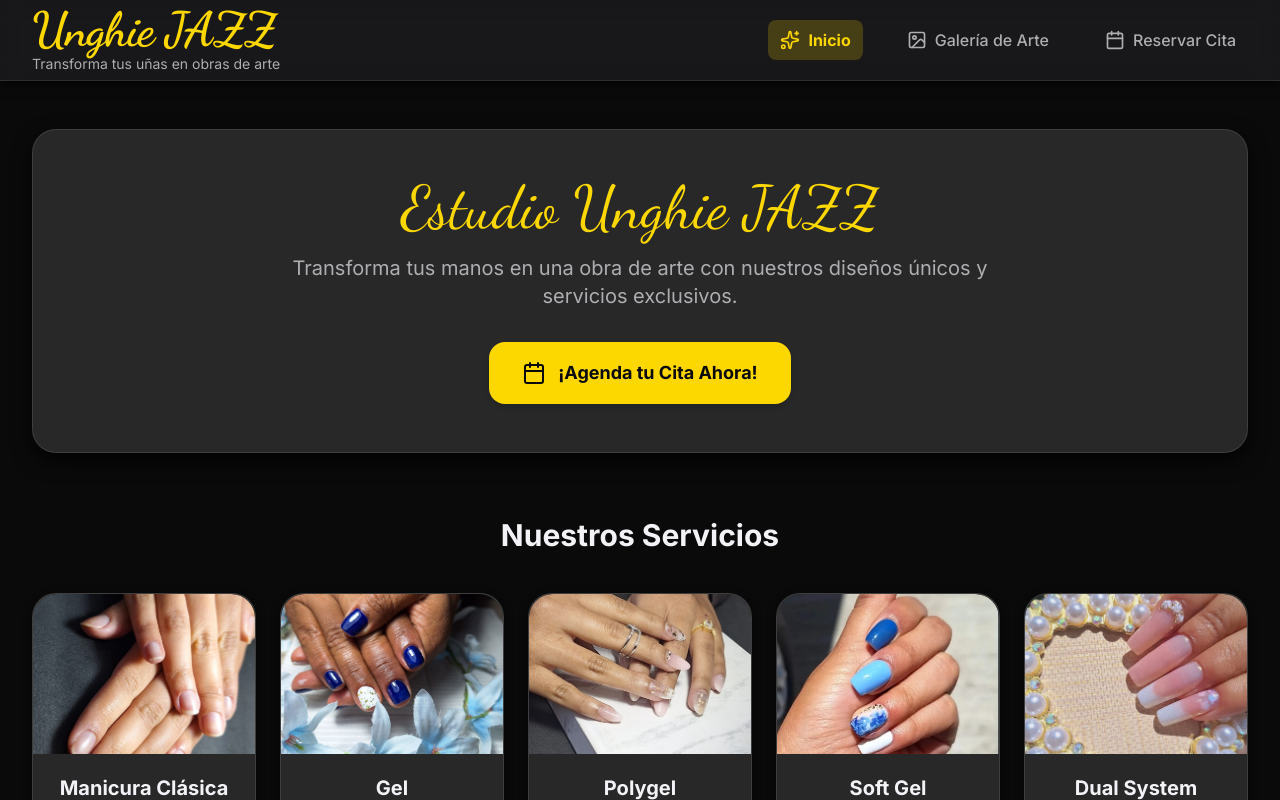
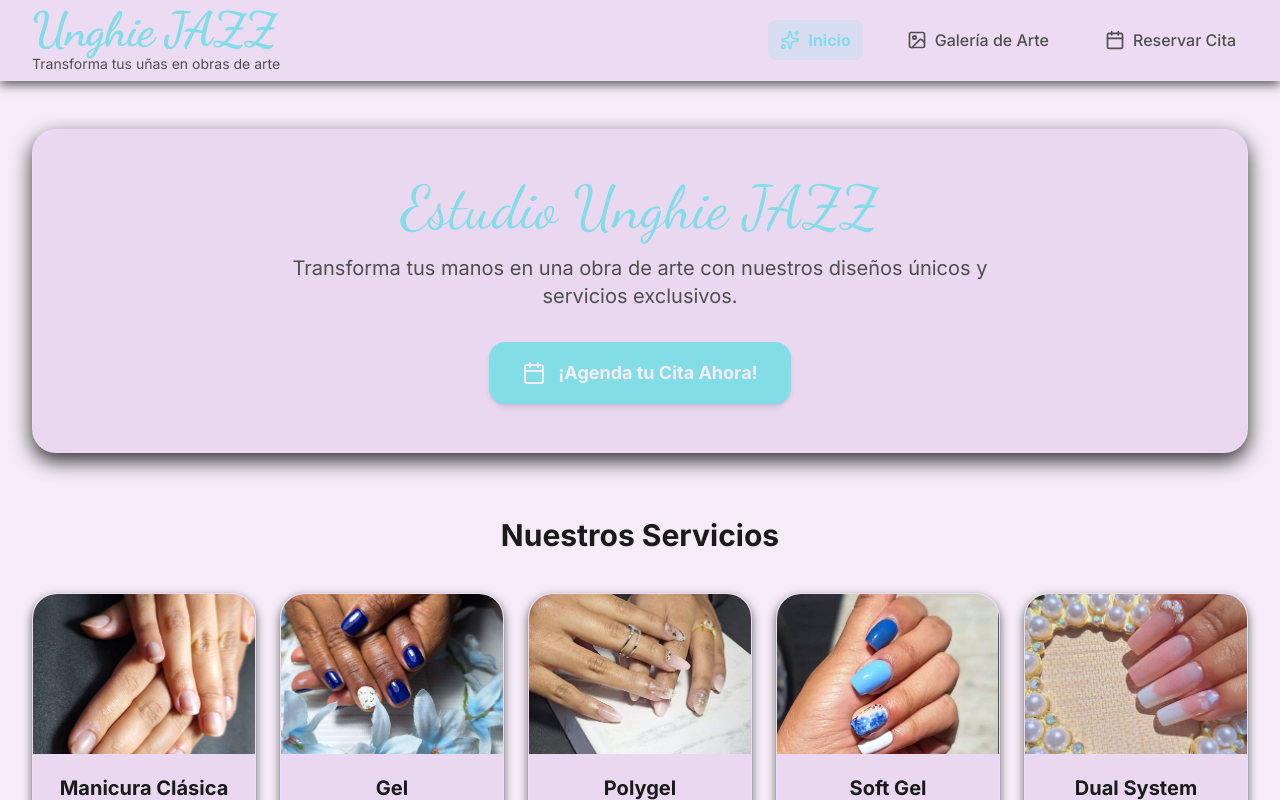
Before and after one commit to Efren-Garza-Z/estudio-unghie-jazz, a React (Vite) app: page / in a window 1280 px wide. Shown: the top 800 px of the page. Built offline with nearby package versions, Linux system fonts and the light colour scheme.

Commit message:
Update color palette and social links
Changed the Tailwind color palette to a lighter theme and updated accent colors. Modified social media URLs in Footer.jsx to reflect actual client information.

```diff
--- a/src/components/Footer.jsx
+++ b/src/components/Footer.jsx
@@ -4,8 +4,8 @@ import qrWH from '../assets/QR_WH.jpeg';
 
 const socialLinks = {
     // Estas URLs deberán ser actualizadas con la información real del cliente
-    facebook: 'https://facebook.com/tuestetica',
-    instagram: 'https://instagram.com/tuestetica',
+    facebook: 'https://www.facebook.com/share/16N4ktjTBX/',
+    instagram: 'https://www.instagram.com/estudio_unghie_jazz?igsh=d3Z6aTJhbDR2Z3Nu',
     whatsapp: 'tel:2211562234',
     phone: 'tel:2211562234',
     address: 'https://maps.app.goo.gl/79Fa9n9KRSniiZvf7',
--- a/src/index.css
+++ b/src/index.css
@@ -1,6 +1,7 @@
 @tailwind base;
 @tailwind components;
 @tailwind utilities;
+
 
 /* ESTILO GLOBAL: Aplica la paleta oscura y la fuente 'Inter' al cuerpo */
 body {
--- a/tailwind.config.js
+++ b/tailwind.config.js
@@ -14,16 +14,16 @@ export default {
       },
       colors: {
         // Paleta de colores iOS-like (versión Negro/Dorado)
-        'dark-bg': '#0A0A0A',         // Fondo negro muy oscuro, casi absoluto
-        'dark-surface': '#1C1C1E',    // Fondo de componentes base (un gris muy oscuro)
-        'dark-card': '#282828',       // Fondo de tarjetas/elementos anidados (un gris oscuro intermedio)
+        'dark-bg': '#F5ECF7',         // Fondo negro muy oscuro, casi absoluto
+        'dark-surface': '#EAD8F0',    // Fondo de componentes base (un gris muy oscuro)
+        'dark-card': '#EAD8F0',       // Fondo de tarjetas/elementos anidados (un gris oscuro intermedio)
 
-        'gold-accent': '#FCD700',     // Dorado principal para acentos (Gold)
-        'gold-secondary': '#DAA520',  // Dorado secundario (Goldenrod)
+        'gold-accent': '#82DDE7',     // Dorado principal para acentos (Gold)
+        'gold-secondary': '#66B6C4',  // Dorado secundario (Goldenrod)
 
-        'text-light': '#F2F2F7',      // Texto principal claro
-        'text-secondary': '#AEAEB2',  // Texto secundario
-        'text-placeholder': '#636366',// Texto placeholder
+        'text-light': '#1A1A1A',      // Texto principal claro
+        'text-secondary': '#4F4F4F',  // Texto secundario
+        'text-placeholder': '#737373',// Texto placeholder
       },
       boxShadow: {
         // Sombras suaves para el efecto "flotante"
```
